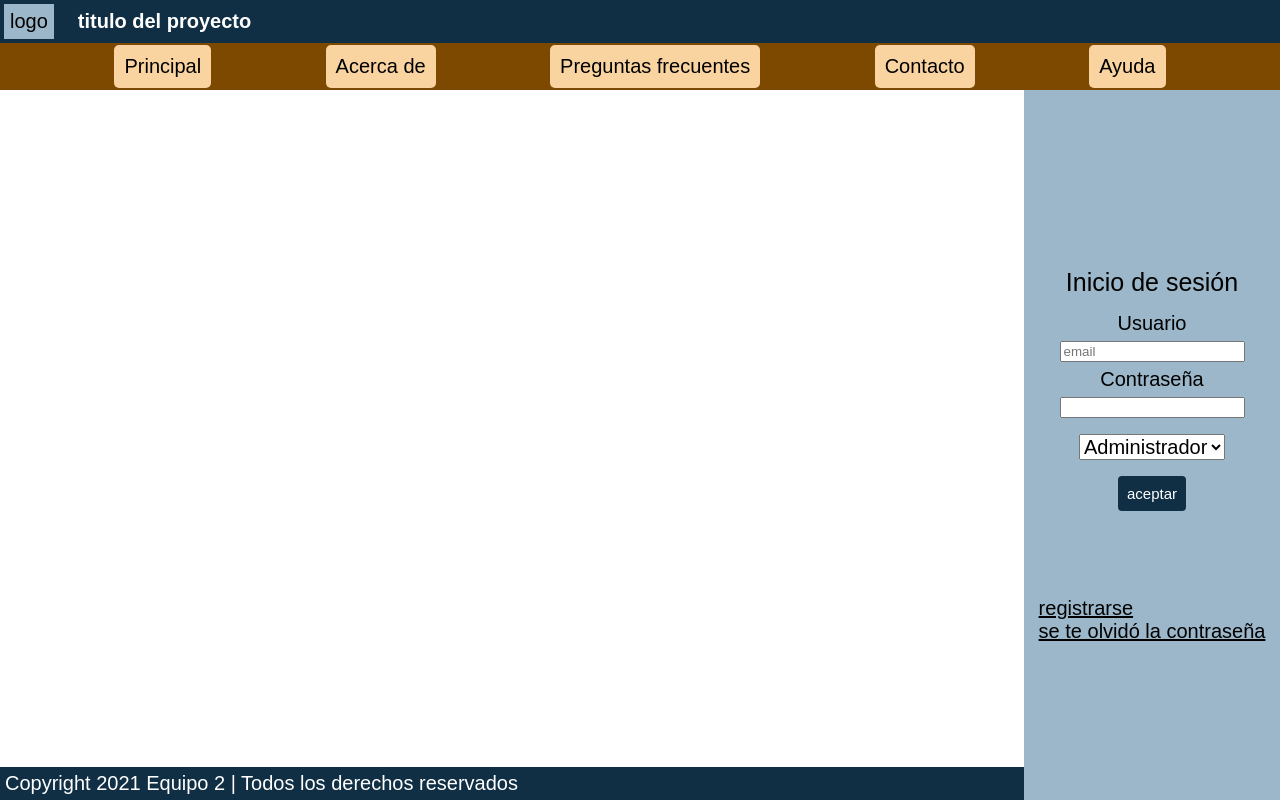
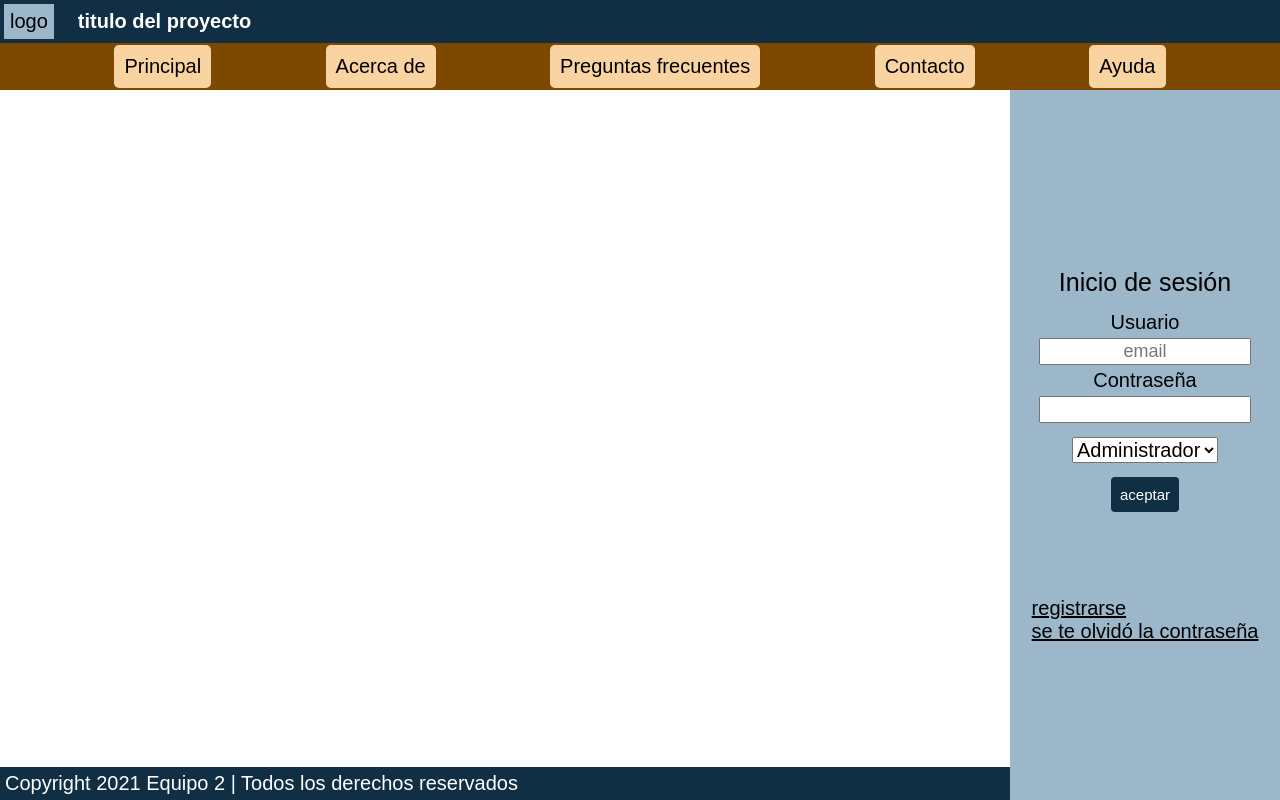
Before and after one commit to Equipo-2-TW/proyectoWEB, a PHP site: page / in a window 1280 px wide. Run offline with PHP 8.4, Linux system fonts and the light colour scheme.

Commit message:
fix: improve login css
* Set min-width to login section
* Improve style of login fields

```diff
--- a/css/styles.css
+++ b/css/styles.css
@@ -55,6 +55,7 @@ body{
 .login{
     background: var(--azul-claro);
     width: 20%;
+    min-width: 270px;
     padding-top: 20px;
     display: flex;
     flex-direction: column;
@@ -150,9 +151,13 @@ input[type='submit']{
     box-sizing: border-box;
     gap: 20px;
     margin: 15px;
+    align-items: center;
 }
 .modal .user{
     margin: 0;
+}
+.modal .card .fields>input{
+    font-size: 18px;
 }
 .modal .card .fields>input:last-child{
     grid-column: 2 span;
@@ -171,3 +176,8 @@ input[type='submit']{
     font-size: 20px;
     margin: 10px 0;
 }
+.login input[type="text"], .login input[type="password"]{
+    font-size: 18px;
+    text-align: center;
+    width: 85%;
+}
```
